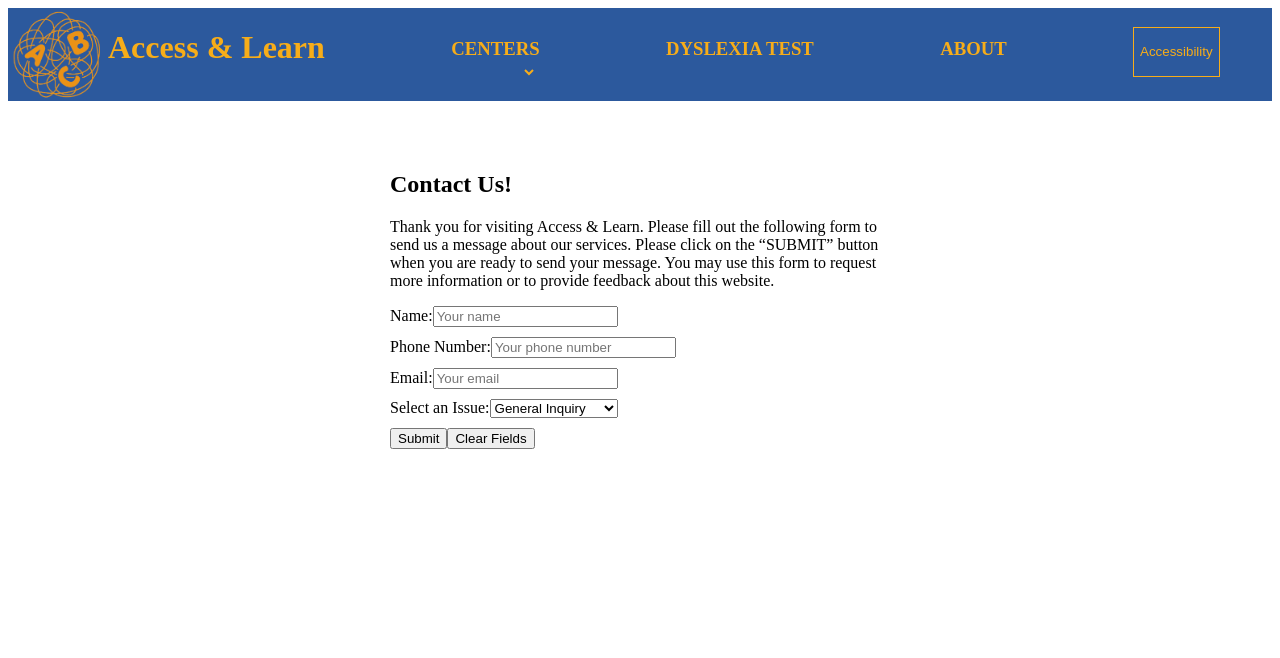
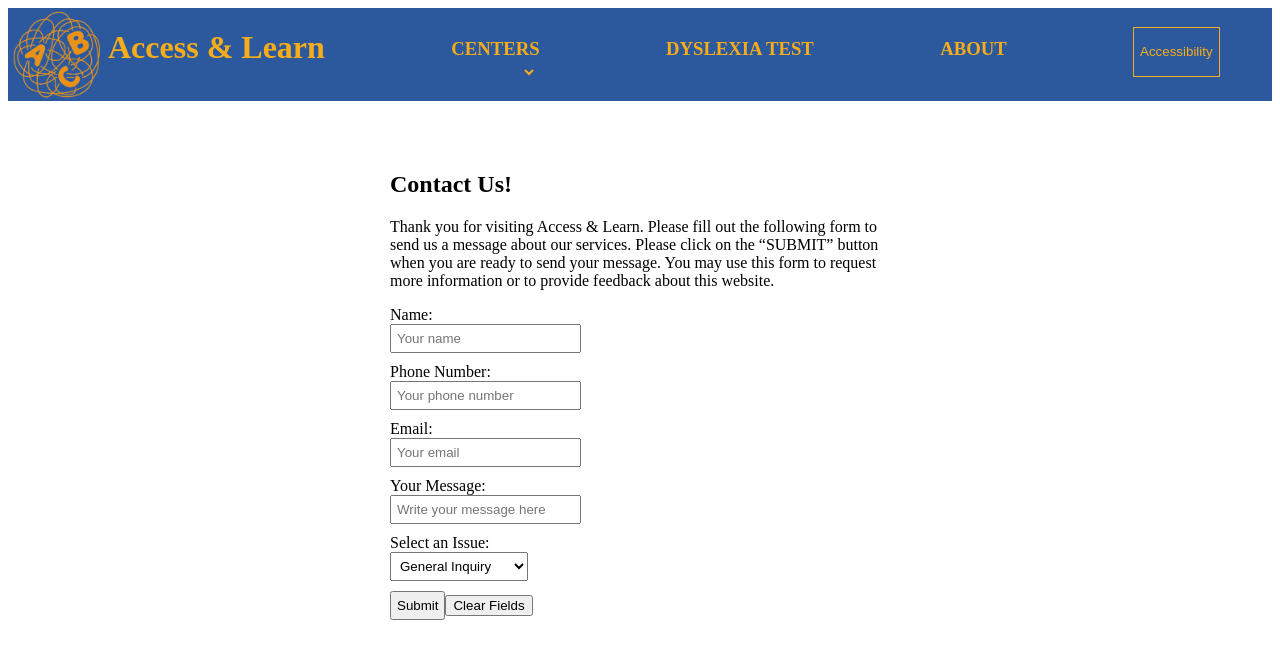
Before and after one commit to jRodriguezIV/9-4_hackathon-team-4, a React (Create React App) app: page /contact in a window 1280 px wide. Shown: the top 658 px of the page. Built offline with nearby package versions, Linux system fonts and the light colour scheme; no server answers.

Commit message:
adjustments to the alignment of form and message box added

```diff
--- a/src/Pages/ContactUs/ContactUs.css
+++ b/src/Pages/ContactUs/ContactUs.css
@@ -3,8 +3,12 @@
   flex-direction: column;
 }
 
-.ContactUs label,
+.ContactUs label {
+  margin-bottom: 10px;
+}
+
 .ContactUs input,
 .ContactUs select {
+  padding: 5px;
   margin-bottom: 10px;
 }
--- a/src/Pages/ContactUs/ContactUs.js
+++ b/src/Pages/ContactUs/ContactUs.js
@@ -11,6 +11,7 @@ function ContactUs() {
     name: "",
     phone: "",
     email: "",
+    message: "",
     issue: "General Inquiry",
   });
 
@@ -56,9 +57,10 @@ function ContactUs() {
       <p>Thank you for visiting Access & Learn. Please fill out the following form to send us a message about our services. Please click on the “SUBMIT” button when you are ready to send your message. You may use this form to request more information or to provide feedback about this website.</p>
       <div className="ContactUs">
         <form onSubmit={handleSubmit}>
-          <label className="form-label" htmlFor="name">
+          <label className="form-label" htmlFor="name" style={{ maxWidth: '500px', margin: '0 auto', paddingTop: '50px' }}>
             Name:
           </label>
+          <br />
           <input
             className="form-control"
             id="name"
@@ -72,6 +74,7 @@ function ContactUs() {
           <label className="form-label" htmlFor="phone">
             Phone Number:
           </label>
+          <br />
           <input
             className="form-control"
             id="phone"
@@ -85,6 +88,7 @@ function ContactUs() {
           <label className="form-label" htmlFor="email">
             Email:
           </label>
+          <br />
           <input
             className="form-control"
             id="email"
@@ -94,10 +98,26 @@ function ContactUs() {
             placeholder="Your email"
             required
           />
+          < br/>
+          <label className="form-label" htmlFor="message">
+            Your Message:
+          </label>
+          <br />
+          <input
+            className="form-control"
+            id="message"
+            type="message"
+            onChange={handleTextChange}
+            value={contactInfo.message}
+            placeholder="Write your message here"
+            required
+          />
+
           <br />
           <label className="form-label" htmlFor="issue">
             Select an Issue:
           </label>
+          <br />
           <select
             className="form-select"
             id="issue"
```
